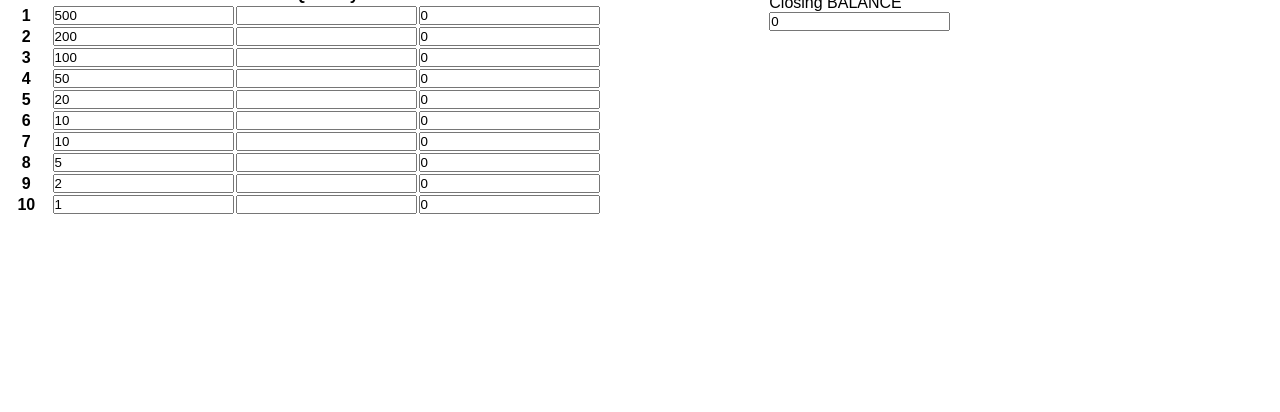
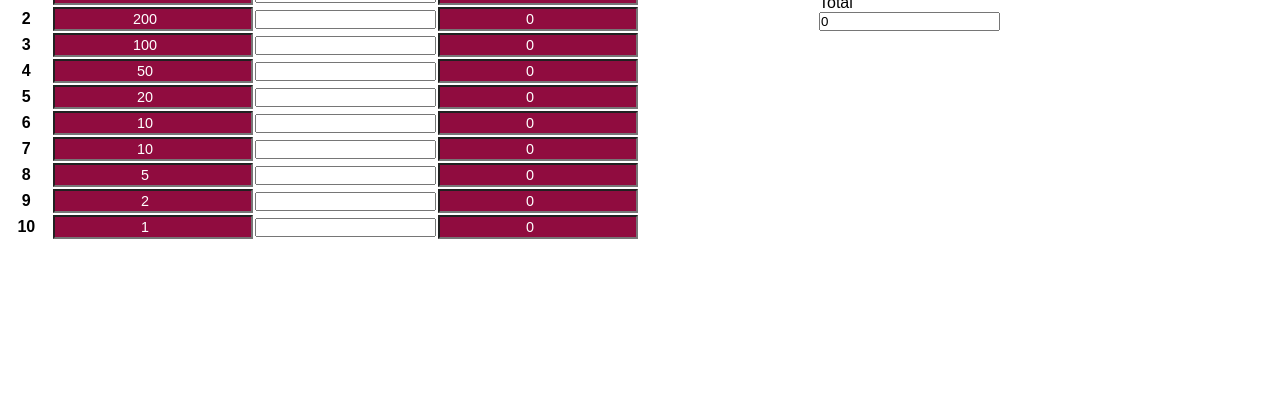
Before and after one commit to sbikiosk32290324/sarisha, a plain HTML site: page index.html in a window 1280 px wide. Shown: the part 388-800 px from the top of the page. Drawn offline with Linux system fonts and the light colour scheme.

Commit message:
Update index.html

```diff
--- a/index.html
+++ b/index.html
@@ -1,6 +1,8 @@
 <!DOCTYPE html>
 <html>
 <head>
+	<!-- For Invoice  -->
+    <script src="log.js"></script>
 <style>
   .hover {
   color: #0000;
@@ -38,6 +40,32 @@ margin: 0;
 display: grid;
 place-content: center;
 }
+	.note
+{
+	background-color:#900C3F;
+	text-align:center;
+	color:#FFFFFF;
+	font-size:90%;
+	padding: 2px 5px;
+
+	}
+.total
+{
+	background-color:#900C3F;
+	text-align:center;
+	color:#FFFFFF ;
+	font-size:90%;
+	padding: 2px 5px;
+	}
+.timer
+{
+	background-color:#900C3F;
+	text-align:center;
+	color:#00FF00 ;
+	font-size:90%;
+	padding: 2px 5px;
+	}
+
 
 .header {
 overflow: hidden;
@@ -137,63 +165,63 @@ position: absolute;
 </thead>
 <tbody id="TBody">
 <tr>
-<th class="top" name="Item"> 1</th>
-<td ><input  type="number"id="note1" name="qty" class="note"   value="500"></td>
+<th class="top" name="Item" readonly> 1</th>
+<td ><input  type="number"id="note1" name="qty" readonly class="note"   value="500"readonly></td>
 <td><input type="number"  id="Quantity1" name="rate" /></td>
-<td><input type="number" id="total1" class="total" name="amt" value="0" ></td>
+<td><input type="number" id="total1" class="total" name="amt"  readonly value="0" ></td>
 </tr>
 <tr>
-<th class="top" name="Item"> 2</th>
-<td><input type="number" value="200"  class="note" id="note3" name="qty" ></td>
+<th class="top" name="Item" readonly> 2</th>
+<td><input type="number" value="200"  class="note" id="note3" name="qty" readonly ></td>
 <td><input type="number"  id="Quantity3" name="rate"  ></td>
-<td><input type="number"  id="total3" class="total" name="amt" value="0" ></td>
+<td><input type="number"  id="total3" class="total" name="amt"  readonly value="0" ></td>
 </tr>
 <tr>
-<th class="top" name="Item"> 3</th>
-<td><input type="number" value="100"  class="note" id="note5" name="qty" ></td>
+<th class="top" name="Item" readonly> 3</th>
+<td><input type="number" value="100"  class="note" id="note5" name="qty" readonly ></td>
 <td><input type="number"  id="Quantity5" name="rate"  ></td>
-<td><input type="number" id="total5" class="total" name="amt" value="0" ></td>
+<td><input type="number" id="total5" class="total" name="amt"  readonly value="0" ></td>
 </tr>
 <tr>
-<th class="top" name="Item"> 4</th>
-<td><input type="number" value="50"  class="note" id="note7" name="qty" ></td>
+<th class="top" name="Item" readonly> 4</th>
+<td><input type="number" value="50"  class="note" id="note7" name="qty" readonly ></td>
 <td><input type="number" id="Quantity7"  name="rate"  /></td>
-<td><input type="number" id="total7" class="total" name="amt" value="0" ></td>
+<td><input type="number" id="total7" class="total" name="amt"  readonly value="0" ></td>
 <tr>
-<th class="top" name="Item"> 5</th>
-<td><input type="number" value="20"  class="note" id="note9" name="qty" ></td>
+<th class="top" name="Item" readonly> 5</th>
+<td><input type="number" value="20"  class="note" id="note9" name="qty" readonly ></td>
 <td><input type="number" id="Quantity9"  name="rate"  ></td>
-<td><input type="number" id="total9" class="total" name="amt" value="0" ></td>
+<td><input type="number" id="total9" class="total" name="amt"  readonly value="0" ></td>
 </tr>
 <tr>
-<th class="top" name="Item"> 6</th>
-<td><input type="number" value="10"  class="note" id="note11" name="qty" ></td>
+<th class="top" name="Item" readonly> 6</th>
+<td><input type="number" value="10"  class="note" id="note11" name="qty" readonly ></td>
 <td><input type="number" id="Quantity11"  name="rate"  /></td>
-<td><input type="number" id="total11" class="total" name="amt" value="0" ></td>
+<td><input type="number" id="total11" class="total" name="amt"  readonly value="0" ></td>
 </tr>
 <tr>
-<th class="top" name="Item"> 7</th>
-<td><input type="number" value="10"  class="note" id="note13" name="qty" ></td>
+<th class="top" name="Item" readonly> 7</th>
+<td><input type="number" value="10"  class="note" id="note13" name="qty" readonly ></td>
 <td><input type="number" id="Quantity13" name="rate"  ></td>
-<td><input type="number" id="total13" class="total" name="amt" value="0" ></td>
+<td><input type="number" id="total13" class="total" name="amt"  readonly value="0" ></td>
 </tr>
 <tr>
-<th class="top" name="Item"> 8</th>
-<td><input type="number" value="5"  class="note" id="note14" name="qty"/></td>
+<th class="top" name="Item" readonly> 8</th>
+<td><input type="number" value="5"  class="note" id="note14" name="qty" readonly/></td>
 <td><input type="number"  id="Quantity14"  name="rate"  ></td>
-<td><input type="number" id="total14" class="total" name="amt" value="0" ></td>
+<td><input type="number" id="total14" class="total" name="amt"  readonly value="0" ></td>
 </tr>
 <tr>
-<th class="top" name="Item"> 9</th>
-<td><input type="number" value="2"  class="note" id="note15" name="qty" ></td>
+<th class="top" name="Item" readonly> 9</th>
+<td><input type="number" value="2"  class="note" id="note15" name="qty" readonly ></td>
 <td><input type="number" id="Quantity15"  name="rate"  /></td>
-<td><input type="number" id="total15" class="total" name="amt" value="0" ></td>
+<td><input type="number" id="total15" class="total" name="amt"  readonly value="0" ></td>
 </tr>
 <tr>
-<th class="top" name="Item"> 10</th>
-<td><input type="number" value="1"  class="note" id="note16" name="qty" ></td>
+<th class="top" name="Item" readonly> 10</th>
+<td><input type="number" value="1"  class="note" id="note16" name="qty" readonly ></td>
 <td><input type="number"  id="Quantity16" name="rate"  ></td>
-<td><input type="number" id="total16" class="total" name="amt" value="0" ></td>
+<td><input type="number" id="total16" class="total" name="amt"  readonly value="0" ></td>
 </tr>
 </tbody>
 </table>
@@ -201,7 +229,7 @@ position: absolute;
 </div>
 
 <div class="input-group mb-3">
-                            <span class="input-group-text" >Closing BALANCE </span>
+                            <span class="input-group-text" >Total</span>
                             <input   type="number" onchange="cal(this)" id="all_total"  value="0"
                                    class="form-control"
                                    name="addr"  >
```
